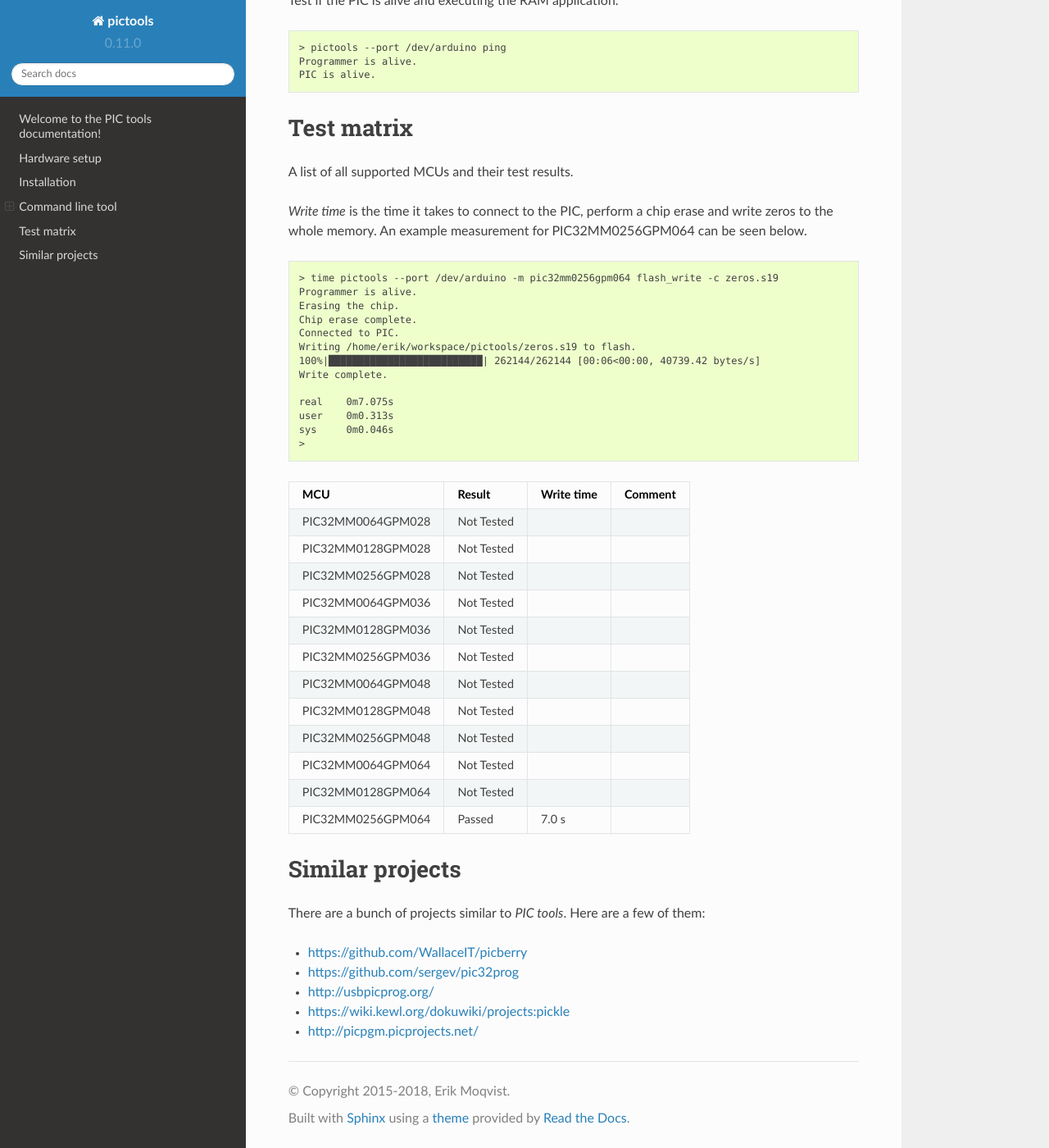
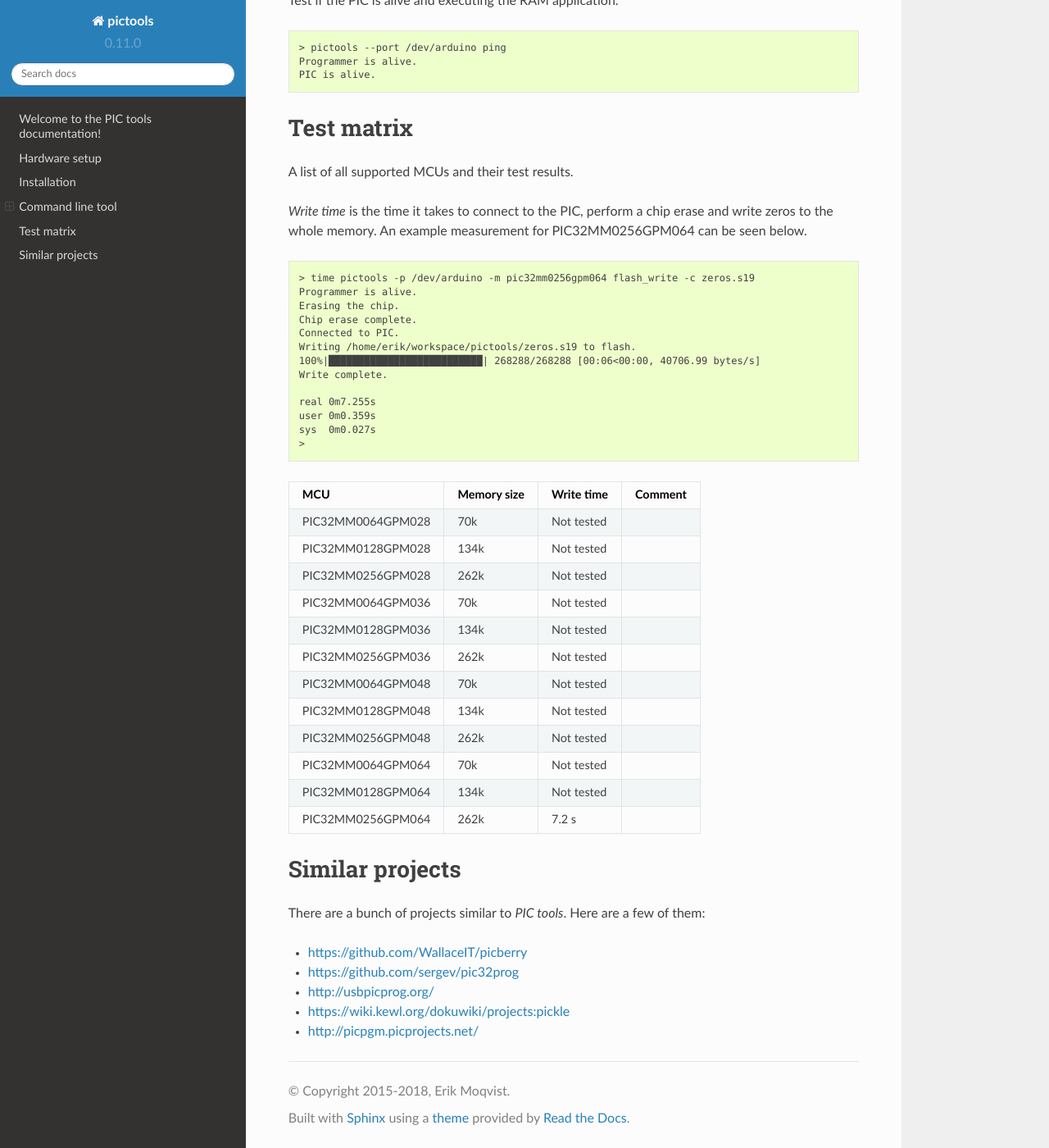
Before and after one commit to eerimoq/pictools, a Sphinx documentation site: the page built from docs/index.rst, in a window 1280 px wide and 1400 px high, scrolled down 5045 px. Shown: the whole window at 82% size. Built offline with Sphinx 7.4.7 and the Read the Docs theme 2.0.0, drawn with Linux system fonts in a browser that asks for light colours.

```diff
--- a/docs/index.rst
+++ b/docs/index.rst
@@ -277,47 +277,47 @@ for PIC32MM0256GPM064 can be seen below.
 
 .. code-block:: text
 
-   > time pictools --port /dev/arduino -m pic32mm0256gpm064 flash_write -c zeros.s19
+   > time pictools -p /dev/arduino -m pic32mm0256gpm064 flash_write -c zeros.s19
    Programmer is alive.
    Erasing the chip.
    Chip erase complete.
    Connected to PIC.
    Writing /home/erik/workspace/pictools/zeros.s19 to flash.
-   100%|██████████████████████████| 262144/262144 [00:06<00:00, 40739.42 bytes/s]
+   100%|██████████████████████████| 268288/268288 [00:06<00:00, 40706.99 bytes/s]
    Write complete.
 
-   real    0m7.075s
-   user    0m0.313s
-   sys     0m0.046s
+   real	0m7.255s
+   user	0m0.359s
+   sys	0m0.027s
    >
 
-+-------------------+------------+------------+----------------------------+
-| MCU               | Result     | Write time | Comment                    |
-+===================+============+============+============================+
-| PIC32MM0064GPM028 | Not Tested |            |                            |
-+-------------------+------------+------------+----------------------------+
-| PIC32MM0128GPM028 | Not Tested |            |                            |
-+-------------------+------------+------------+----------------------------+
-| PIC32MM0256GPM028 | Not Tested |            |                            |
-+-------------------+------------+------------+----------------------------+
-| PIC32MM0064GPM036 | Not Tested |            |                            |
-+-------------------+------------+------------+----------------------------+
-| PIC32MM0128GPM036 | Not Tested |            |                            |
-+-------------------+------------+------------+----------------------------+
-| PIC32MM0256GPM036 | Not Tested |            |                            |
-+-------------------+------------+------------+----------------------------+
-| PIC32MM0064GPM048 | Not Tested |            |                            |
-+-------------------+------------+------------+----------------------------+
-| PIC32MM0128GPM048 | Not Tested |            |                            |
-+-------------------+------------+------------+----------------------------+
-| PIC32MM0256GPM048 | Not Tested |            |                            |
-+-------------------+------------+------------+----------------------------+
-| PIC32MM0064GPM064 | Not Tested |            |                            |
-+-------------------+------------+------------+----------------------------+
-| PIC32MM0128GPM064 | Not Tested |            |                            |
-+-------------------+------------+------------+----------------------------+
-| PIC32MM0256GPM064 | Passed     | 7.0 s      |                            |
-+-------------------+------------+------------+----------------------------+
++-------------------+-------------+------------+----------------------------+
+| MCU               | Memory size | Write time | Comment                    |
++===================+=============+============+============================+
+| PIC32MM0064GPM028 |         70k | Not tested |                            |
++-------------------+-------------+------------+----------------------------+
+| PIC32MM0128GPM028 |        134k | Not tested |                            |
++-------------------+-------------+------------+----------------------------+
+| PIC32MM0256GPM028 |        262k | Not tested |                            |
++-------------------+-------------+------------+----------------------------+
+| PIC32MM0064GPM036 |         70k | Not tested |                            |
++-------------------+-------------+------------+----------------------------+
+| PIC32MM0128GPM036 |        134k | Not tested |                            |
++-------------------+-------------+------------+----------------------------+
+| PIC32MM0256GPM036 |        262k | Not tested |                            |
++-------------------+-------------+------------+----------------------------+
+| PIC32MM0064GPM048 |         70k | Not tested |                            |
++-------------------+-------------+------------+----------------------------+
+| PIC32MM0128GPM048 |        134k | Not tested |                            |
++-------------------+-------------+------------+----------------------------+
+| PIC32MM0256GPM048 |        262k | Not tested |                            |
++-------------------+-------------+------------+----------------------------+
+| PIC32MM0064GPM064 |         70k | Not tested |                            |
++-------------------+-------------+------------+----------------------------+
+| PIC32MM0128GPM064 |        134k | Not tested |                            |
++-------------------+-------------+------------+----------------------------+
+| PIC32MM0256GPM064 |        262k |      7.2 s |                            |
++-------------------+-------------+------------+----------------------------+
 
 Similar projects
 ================
```
Also changed, not shown: 1 other file.
